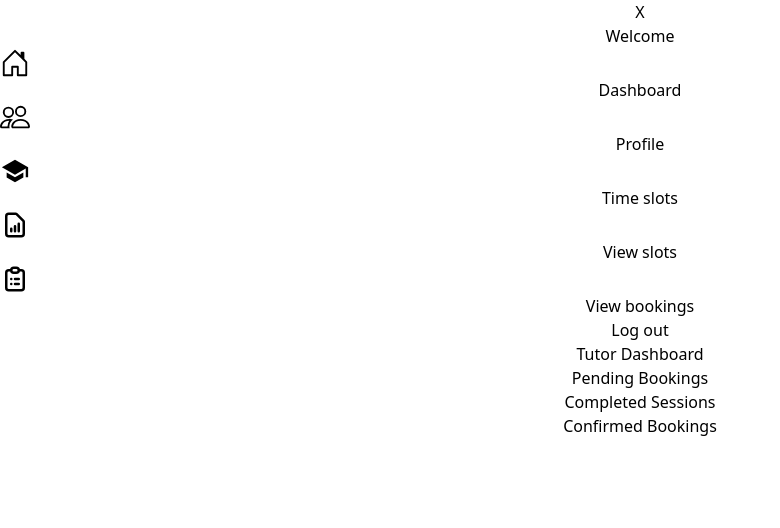
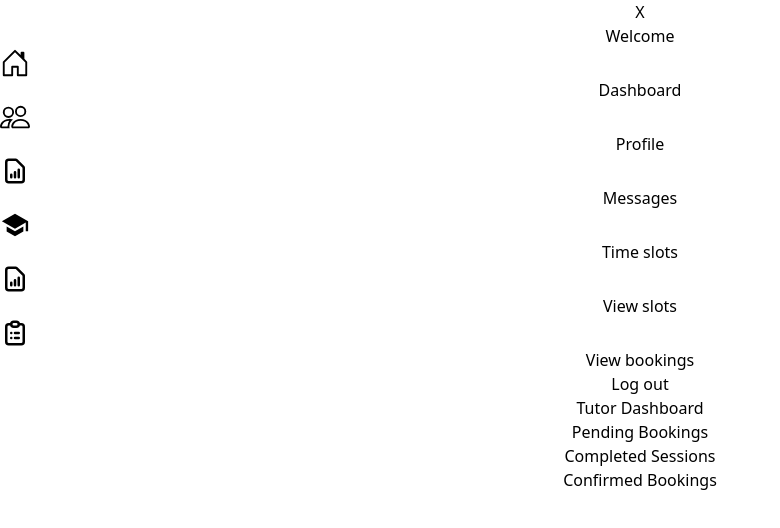
Before and after one commit to nandu44-code/Speak-frontend, a React (Vite) app in the folder Frontend/: page /tutor/home in a window 1280 px wide. Shown: the top 528 px of the page, without its empty margins (0-780 px from the left). Built offline with nearby package versions, Linux system fonts and the light colour scheme; no server answers.

Commit message:
TutorChatPage created

```diff
--- a/Frontend/src/App.jsx
+++ b/Frontend/src/App.jsx
@@ -27,6 +27,7 @@ import CreateSlotPage from './pages/Tutor/CreateSlotPage';
 import ViewSlotPage from './pages/Tutor/ViewSlotPage';
 import TutorSideDetailsPage from './pages/Student/TutorDetailsPage';
 import ViewBookingsPage from './pages/Tutor/ViewBookingsPage';
+import TutorChatPage from './pages/Tutor/TutorChatPage';
 
 //admin related pages
 import AdminHomePage from './pages/Admin/AdminHomePage';
@@ -75,6 +76,7 @@ function App() {
           <Route path='tutor/viewslot/' element={<ViewSlotPage/>}/>
           <Route path='tutor/viewbookings/' element={<ViewBookingsPage/>}/>
           <Route path='tutor/profile/' element={<TutorProfile/>}/>
+          <Route path='/tutor/chat/' element={<TutorChatPage/>}/>
 
           <Route path='/admin/users' element={<AdminUsersPage/>}/>
           <Route path='/admin/tutors' element={<AdminTutorsPage/>}/>
--- a/Frontend/src/components/tutor/TutorSidebar.jsx
+++ b/Frontend/src/components/tutor/TutorSidebar.jsx
@@ -75,6 +75,18 @@ function TutorSidebar() {
                 </li>
                 <li>
                   <Link
+                    to="/tutor/chat/"
+                    className="flex items-center p-2 text-gray-900 rounded-lg dark:text-white hover:bg-gray-100 dark:hover:bg-stone-500 group  bg-gray-700"
+                  >
+                    <HiOutlineDocumentReport
+                      size={30}
+                      className="inline mr-2 ml-4 hover:text-blue-800"
+                    />
+                    Messages
+                  </Link>
+                </li>
+                <li>
+                  <Link
                     to="/tutor/createslot/"
                     className="flex items-center p-2 text-gray-900 rounded-lg dark:text-white hover:bg-gray-100 dark:hover:bg-stone-500 group  bg-gray-700"
                   >
--- a/Frontend/src/pages/Common/ChatPage.jsx
+++ b/Frontend/src/pages/Common/ChatPage.jsx
@@ -85,9 +85,9 @@ function ChatPage() {
 
   return (
     <div className="flex flex-col h-screen">
-      <div className="flex-none">
+      {access.is_student?<div className="flex-none">
         <Navbar />
-      </div>
+      </div>:<></>}
       <div className="flex w-11/12">
         <UserList users={users} onSelectUser={handleUserSelect}/>
         <div className="flex flex-col flex-1">
--- /dev/null
+++ b/Frontend/src/pages/Tutor/TutorChatPage.jsx
@@ -0,0 +1,16 @@
+import React from 'react'
+import TutorSidebar from '../../components/tutor/TutorSidebar'
+import ChatPage from '../Common/ChatPage'
+function TutorChatPage() {
+  return (
+    <div className='flex h-screen'>
+        <TutorSidebar/>
+        <div className='flex-1'>
+
+        <ChatPage/>
+        </div>
+    </div>
+  )
+}
+
+export default TutorChatPage
```
